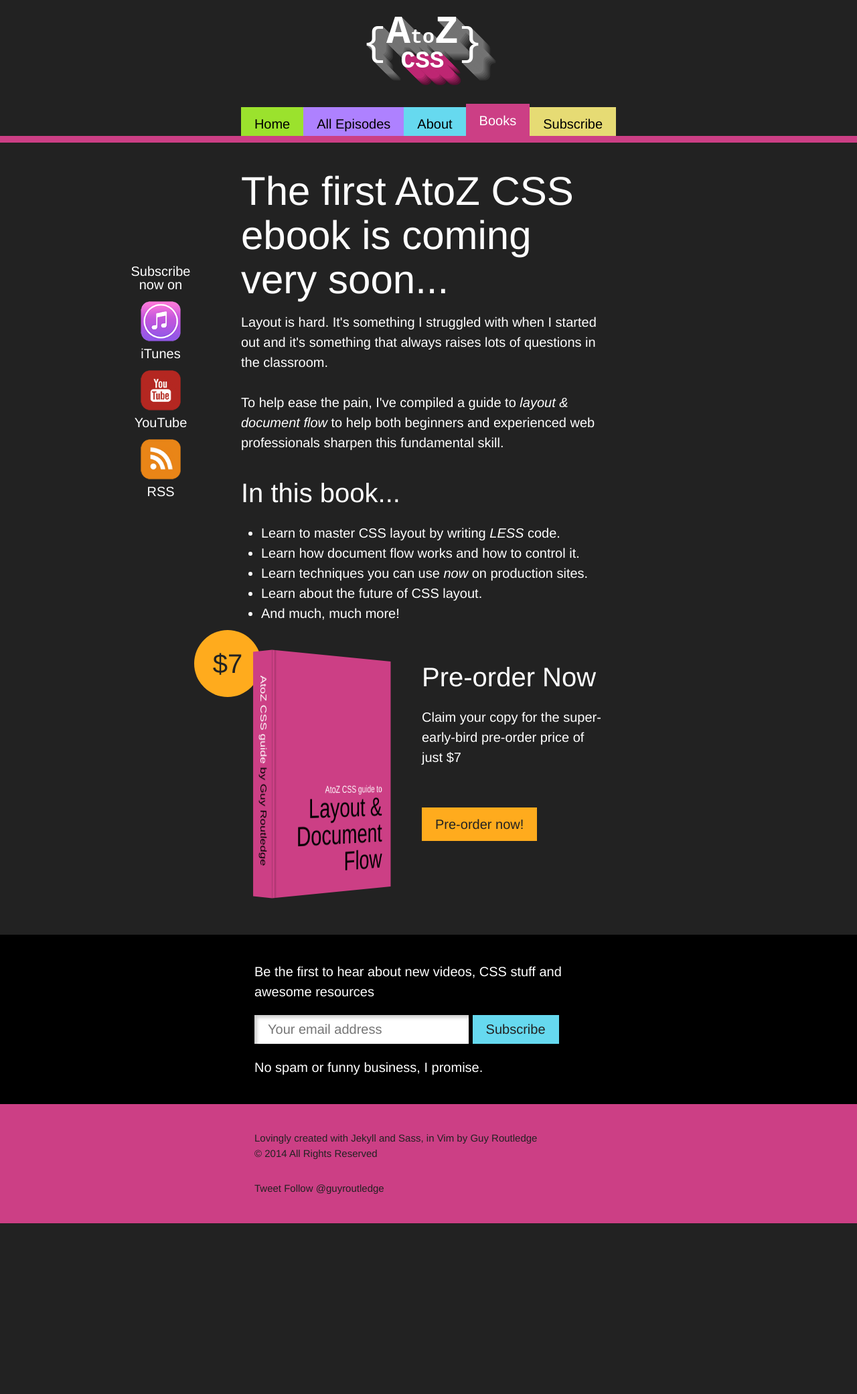
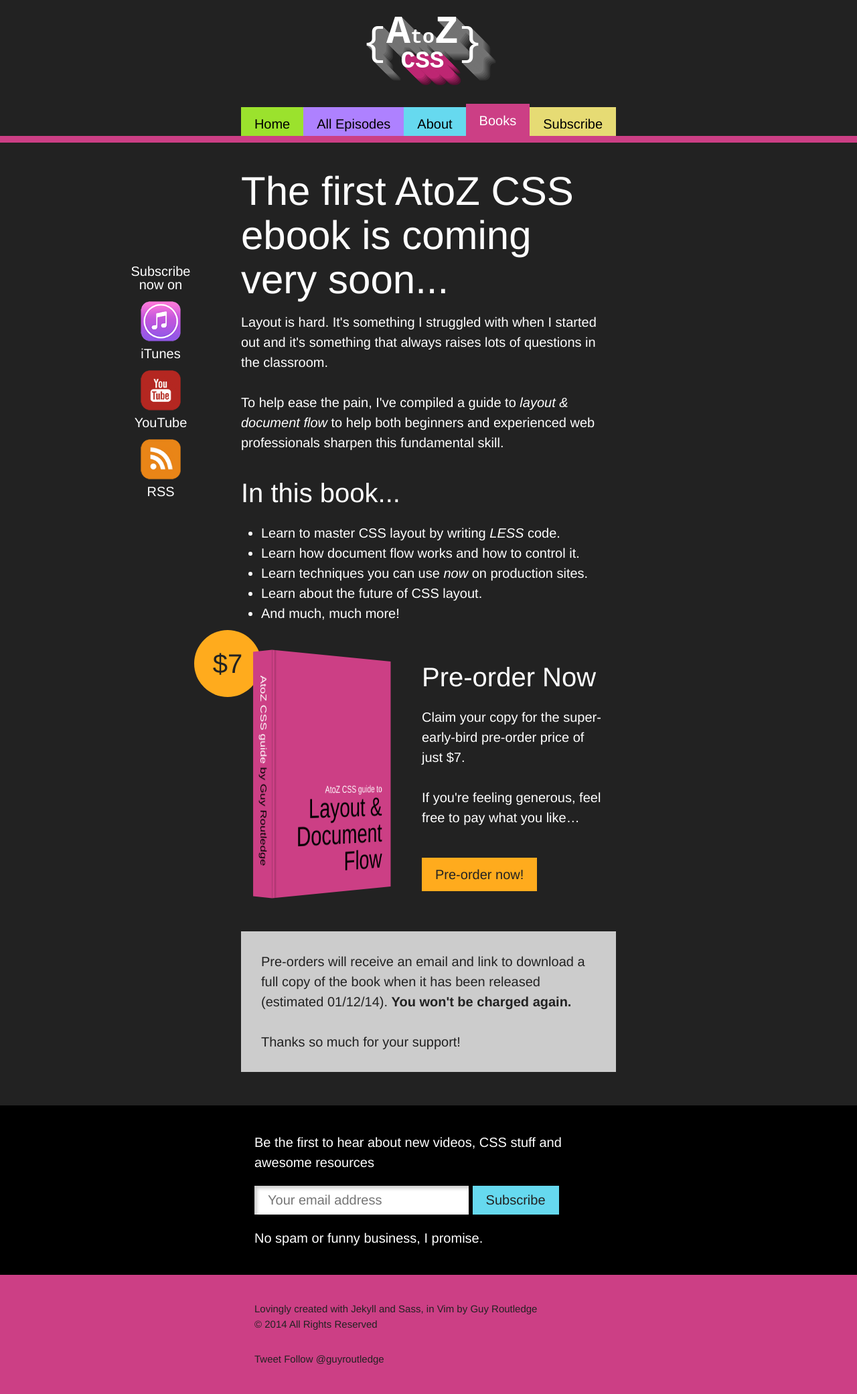
Before and after one commit to guyroutledge/atozcss, a Jekyll site: the page built from books.html, in a window 1280 px wide. Shown: the whole page at 67% size. Built offline with Jekyll 4.4.1, drawn with Linux system fonts in a browser that asks for light colours; a script that is not in the unit is left out; comment, search, counter and statistics services are not loaded; before the commit the page ends 1827 px from its top, so only the background shows below that.

Commit message:
Switch from Gumroad to SendOwl

```diff
--- a/books.html
+++ b/books.html
@@ -43,11 +43,22 @@
 		<span class="book-offer__price">$7</span>
 
 		<h2>Pre-order Now</h2>
-		<p>Claim your copy for the super-early-bird pre-order price of just&nbsp;$7</p>
+		<p>Claim your copy for the super-early-bird pre-order price of
+		just&nbsp;$7.</p>
+		<p>If you're feeling generous, feel free to pay what
+		you like&hellip;</p>
 
 		<p class="button-container">
-			<a href="https://gumroad.com/l/uwXF" class="button button-books" target="_blank">Pre-order now!</a>
+			<a href="https://transactions.sendowl.com/products/77639/B878EE11/add_to_cart" rel="nofollow" class="button button-books">Pre-order now!</a>
+			<script type="text/javascript" src="https://transactions.sendowl.com/assets/sendowl.js" async></script>
 		</p>
+
+		<div class="book__alert">
+			<p>Pre-orders will receive an email and link to download
+			a full copy of the book when it has been released (estimated
+			01/12/14). <strong>You won't be charged again.</strong></p>
+			<p>Thanks so much for your support!</p>
+		</div>
 	</div>
 
 </div>
--- a/css/scss/_book.scss
+++ b/css/scss/_book.scss
@@ -128,7 +128,7 @@
 .book-offer {
 	@extend %clearfix;
 	position:relative;
-	margin:5rem 0 8rem;
+	margin:5rem 0;
 }
 .book-offer__price {
 	position:absolute;
@@ -146,3 +146,10 @@
 	background:$color-orange;
 	border-radius:100%;
 }
+
+.book__alert {
+	padding:$font-margin-bottom $font-margin-bottom 0 $font-margin-bottom;
+	color:$color-dark;
+	background:#ccc;
+	overflow:hidden;
+}
--- a/css/scss/_buttons.scss
+++ b/css/scss/_buttons.scss
@@ -34,5 +34,6 @@
 }
 .button-books {
 	@extend .button-subscribe;
+	margin-top:$font-margin-bottom/2;
 	background:$color-orange;
 }
```
Also changed, not shown: _includes/style.css.
